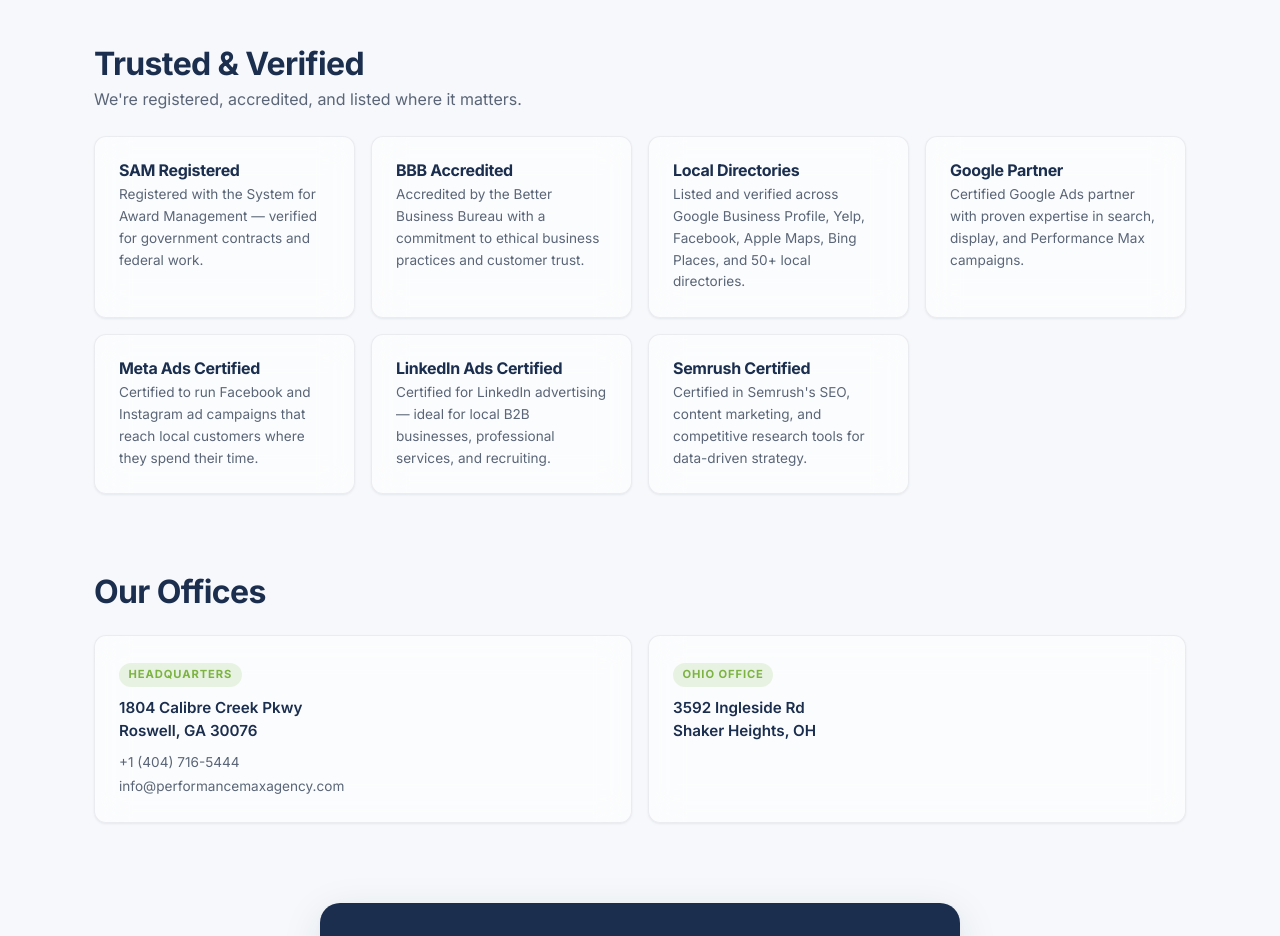
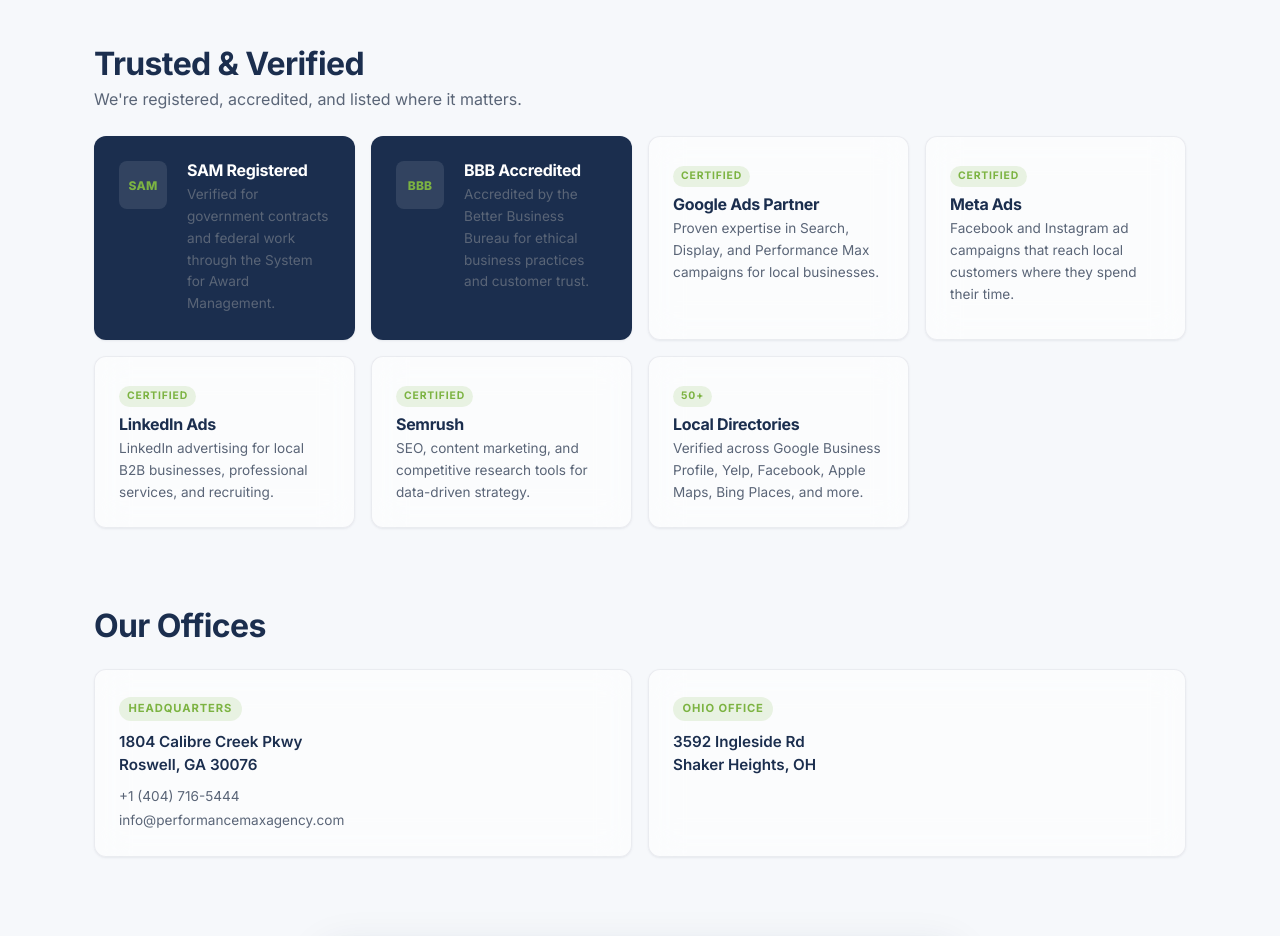
Before and after one commit to Moshe-ship/performancemax, an Astro site: page /about in a window 1280 px wide. Shown: the part 840-1776 px from the top of the page. Built offline with nearby package versions, Linux system fonts and the light colour scheme; Astro itself is replaced by a stand-in of ours; no server answers.

Commit message:
Stronger trust/cert sections, 2 new blog posts deployed

```diff
--- a/src/pages/about.astro
+++ b/src/pages/about.astro
@@ -48,33 +48,44 @@
       <h2>Trusted & Verified</h2>
       <p class="trust-sub">We're registered, accredited, and listed where it matters.</p>
       <div class="trust-grid">
-        <div class="trust-card">
-          <h3>SAM Registered</h3>
-          <p>Registered with the System for Award Management — verified for government contracts and federal work.</p>
+        <div class="trust-card trust-card--featured">
+          <span class="trust-icon">SAM</span>
+          <div>
+            <h3>SAM Registered</h3>
+            <p>Verified for government contracts and federal work through the System for Award Management.</p>
+          </div>
+        </div>
+        <div class="trust-card trust-card--featured">
+          <span class="trust-icon">BBB</span>
+          <div>
+            <h3>BBB Accredited</h3>
+            <p>Accredited by the Better Business Bureau for ethical business practices and customer trust.</p>
+          </div>
         </div>
         <div class="trust-card">
-          <h3>BBB Accredited</h3>
-          <p>Accredited by the Better Business Bureau with a commitment to ethical business practices and customer trust.</p>
+          <span class="trust-badge">Certified</span>
+          <h3>Google Ads Partner</h3>
+          <p>Proven expertise in Search, Display, and Performance Max campaigns for local businesses.</p>
         </div>
         <div class="trust-card">
-          <h3>Local Directories</h3>
-          <p>Listed and verified across Google Business Profile, Yelp, Facebook, Apple Maps, Bing Places, and 50+ local directories.</p>
+          <span class="trust-badge">Certified</span>
+          <h3>Meta Ads</h3>
+          <p>Facebook and Instagram ad campaigns that reach local customers where they spend their time.</p>
         </div>
         <div class="trust-card">
-          <h3>Google Partner</h3>
-          <p>Certified Google Ads partner with proven expertise in search, display, and Performance Max campaigns.</p>
+          <span class="trust-badge">Certified</span>
+          <h3>LinkedIn Ads</h3>
+          <p>LinkedIn advertising for local B2B businesses, professional services, and recruiting.</p>
         </div>
         <div class="trust-card">
-          <h3>Meta Ads Certified</h3>
-          <p>Certified to run Facebook and Instagram ad campaigns that reach local customers where they spend their time.</p>
+          <span class="trust-badge">Certified</span>
+          <h3>Semrush</h3>
+          <p>SEO, content marketing, and competitive research tools for data-driven strategy.</p>
         </div>
         <div class="trust-card">
-          <h3>LinkedIn Ads Certified</h3>
-          <p>Certified for LinkedIn advertising — ideal for local B2B businesses, professional services, and recruiting.</p>
-        </div>
-        <div class="trust-card">
-          <h3>Semrush Certified</h3>
-          <p>Certified in Semrush's SEO, content marketing, and competitive research tools for data-driven strategy.</p>
+          <span class="trust-badge">50+</span>
+          <h3>Local Directories</h3>
+          <p>Verified across Google Business Profile, Yelp, Facebook, Apple Maps, Bing Places, and more.</p>
         </div>
       </div>
     </div>
@@ -193,6 +204,44 @@
     box-shadow: var(--shadow-md);
     transform: translateY(-1px);
   }
+  .trust-card--featured {
+    grid-column: span 1;
+    display: flex;
+    gap: 1.25rem;
+    align-items: flex-start;
+    background: var(--navy-bg);
+    color: var(--white);
+    border-color: transparent;
+  }
+  .trust-card--featured h3 { color: var(--white); }
+  .trust-card--featured p { color: rgba(255,255,255,0.55); }
+  .trust-card--featured:hover { transform: translateY(-2px); }
+  .trust-icon {
+    display: flex;
+    align-items: center;
+    justify-content: center;
+    width: 48px;
+    height: 48px;
+    background: rgba(255,255,255,0.1);
+    border-radius: var(--radius-sm);
+    font-weight: 800;
+    font-size: 0.75rem;
+    letter-spacing: 0.02em;
+    color: var(--green);
+    flex-shrink: 0;
+  }
+  .trust-badge {
+    display: inline-block;
+    font-size: 0.65rem;
+    font-weight: 700;
+    text-transform: uppercase;
+    letter-spacing: 0.08em;
+    color: var(--green);
+    background: var(--green-glow);
+    padding: 0.15rem 0.5rem;
+    border-radius: 20px;
+    margin-bottom: 0.5rem;
+  }
   .trust-card h3 {
     font-size: 1rem;
     margin-bottom: 0.3rem;
```
Also changed, not shown: src/pages/index.astro (+18 -7 lines).
